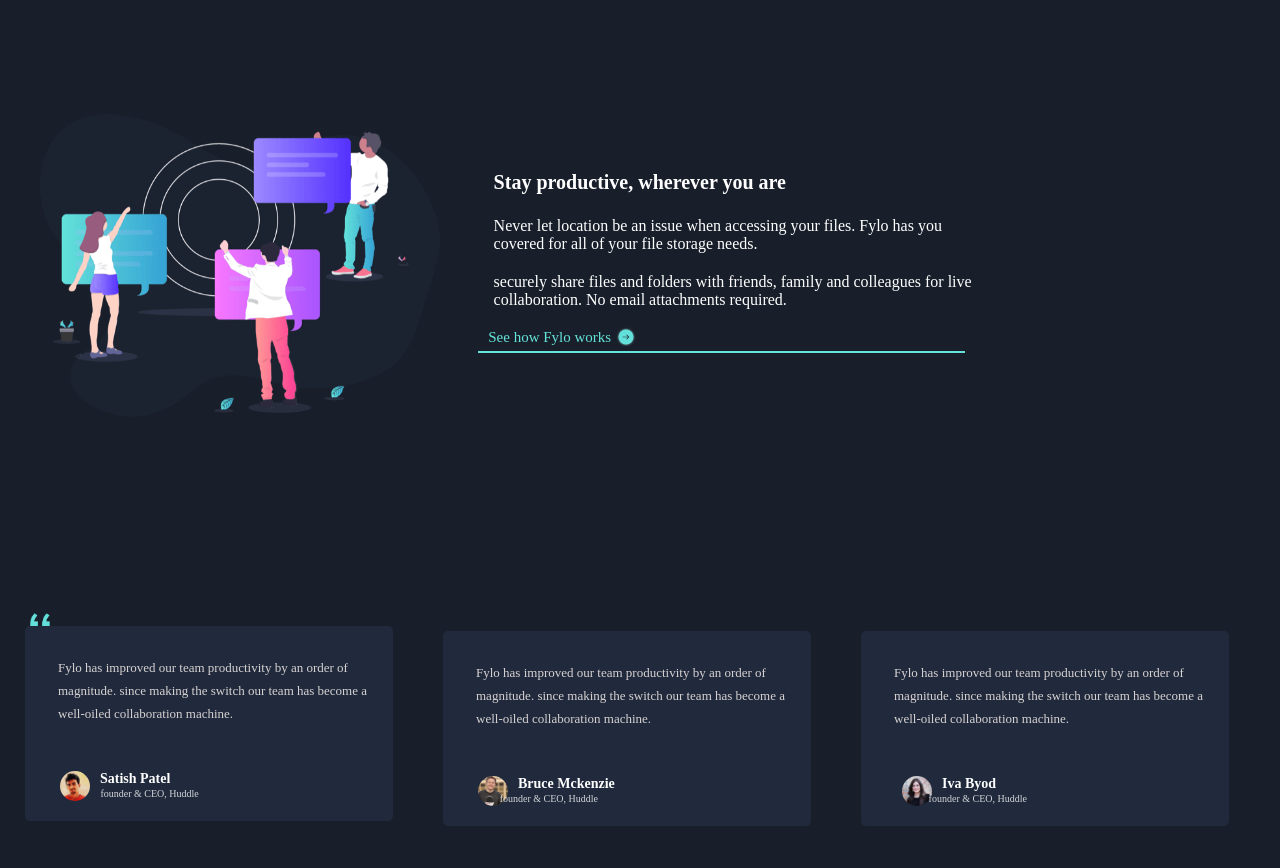
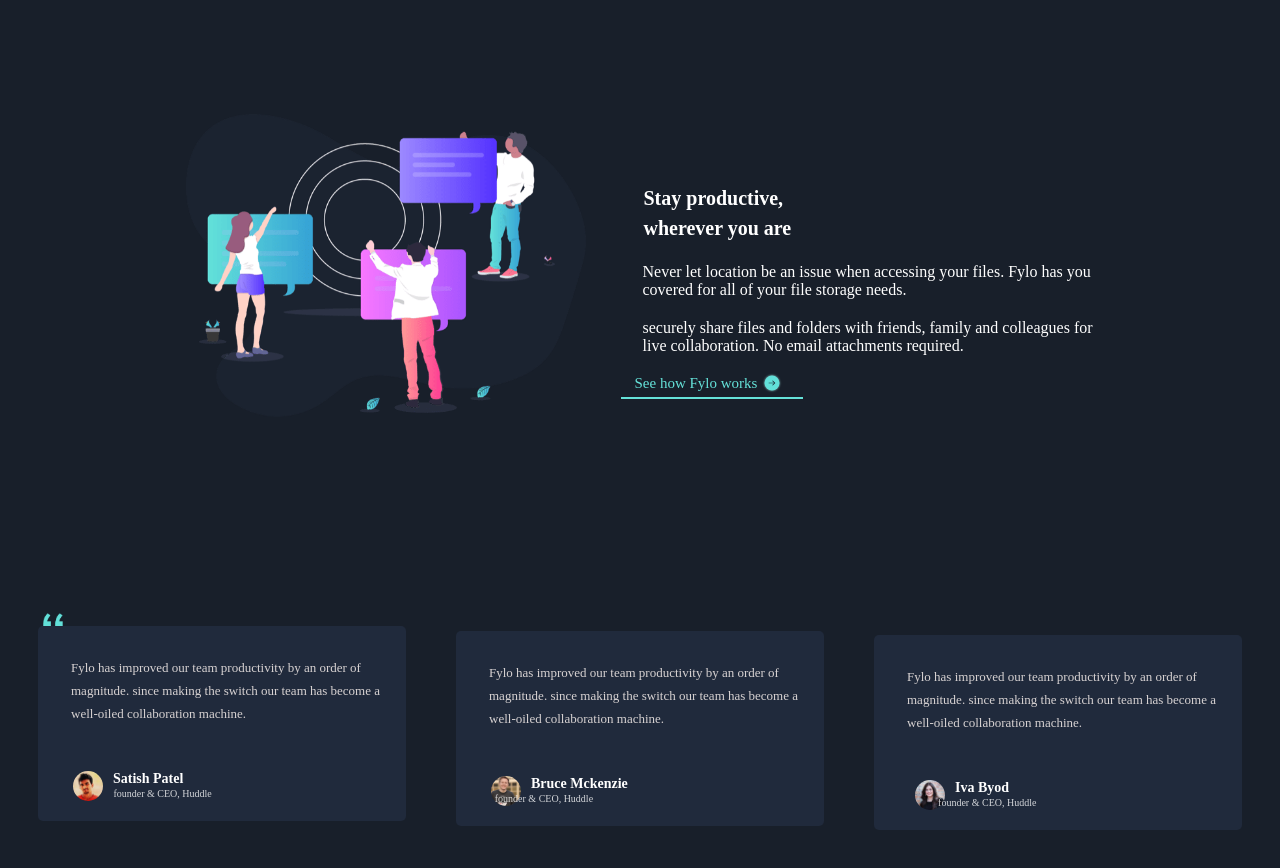
Before and after one commit to teshcodes/fylo-dark-theme-project, a plain HTML site: page index.html in a window 1280 px wide. Shown: the part 1700-2568 px from the top of the page. Drawn offline with Linux system fonts and the light colour scheme.

Commit message:
necessary styling added

```diff
--- a/index.html
+++ b/index.html
@@ -31,6 +31,8 @@
     </div>
   </div>
 
+
+  <div class="overall-head-content">
     <!-- =======illustration-image======== -->
     <div class="illustration-intro-box">
       <img class="illustration-intro" src="images/illustration-intro.png" alt="this is a illustration-intro image" />
@@ -59,6 +61,7 @@
       <!-- ================ -->
       <div class="get-stsrted-button">
         Get Started
+      </div>
     </div>
   </div>
 
@@ -254,7 +257,8 @@
   </div>
 
   <!-- ========fylo footer -->
-  <div class="footer-container">
+  <div class="footer-overall">
+
     <div class="footer-logo-box">
       <img class="footer-logo-image" src="images/logo.svg" alt="this is a logo image" />
     </div>
--- a/style.css
+++ b/style.css
@@ -780,6 +780,11 @@ body {
 }
 
 /* ==========intro bold content============ */
+.overall-head-content  {
+    justify-self: center;
+    align-items: center;
+}
+
 .overall-intro  {
     margin-top: -45%;
 }
@@ -937,34 +942,42 @@ body {
 /* ==========stay productive, wherever you are======= */
 .overall-productive-container  {
     display: flex;
-    margin: 0px 100px 0px 40px;
+    margin: 0px 30px 0px 50px;
     overflow: hidden;
-    width: 60pc;
+    width: 58pc;
+    justify-self: center;
+    align-items: center;
 }
 
 .illustration-container {
     margin-top: 150px;
     justify-self: start;
+    justify-self: center;
 }
 
 .illustration-image {
     width: 400px;
+    justify-self: center;
 }
 
 .productive-plus-directory-container  {
     margin-top: 17%;
     margin-left: -9%;
     padding-left: 0px;
+    justify-self: center;
+    align-items: center;
 }
 
 .stay-productive-header {
     color: white;
-    padding-left: 140px;
-    padding-right: 180px;
+    margin-left: 140px;
+    padding-right: 10px;
+    padding-left: 1px;
     font-size: 20px;
     font-weight: bolder;
     margin-top: 40px;
     line-height: 30px;
+    width: 200px;
 }
 
 .stay-productive-content-one {
@@ -977,6 +990,17 @@ body {
     color: white;
     margin-top: 20px;
     padding: 0px 10px 0px 140px;
+}
+
+.directory-container  {
+    margin-right: 50%;
+    align-items: center;
+}
+
+.directory-content  {
+    margin-left: 2%;
+    justify-self: center;
+    align-items: center;
 }
 
 /* ========directory-content============== */
@@ -1006,6 +1030,8 @@ body {
 .testimonies-container {
     padding-bottom: 50%;
     display: flex;
+    justify-self: center;
+    align-items: center;
 }
 
 .quote-image {
@@ -1100,14 +1126,14 @@ body {
 
 .profile-2-title {
     margin-top: 17px;
-    margin-left: -42%;
+    margin-left: -48%;
     font-size: 10px;
     opacity: 0.8;
 }
 
 /* ============bruce testimony */
 .iva-container {
-    margin-top: 17%;
+    margin-top: 5%;
 }
 
 .iva-testimony {
@@ -1147,7 +1173,7 @@ body {
 
 .profile-3-title {
     margin-top: 17px;
-    margin-left: -22%;
+    margin-left: -23%;
     font-size: 10px;
     opacity: 0.8;
 }
@@ -1192,8 +1218,10 @@ body {
     background-color: hsl(198, 60%, 50%);
 }
 
-.footer-container {
-    padding: 20% 0% 0% 0%;
+.footer-overall {
+    padding: 20% 3% 0% 3%;
+    justify-self: center;
+    align-items: center;
     background-color: hsl(216, 53%, 9%);
     margin-top: -12%;
 }
```
Also changed, not shown: 4 other files. Lines whose indentation alone changed are shown as unchanged.
